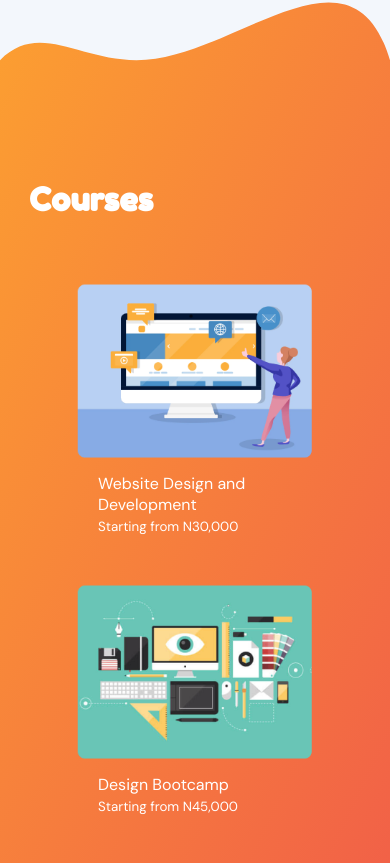
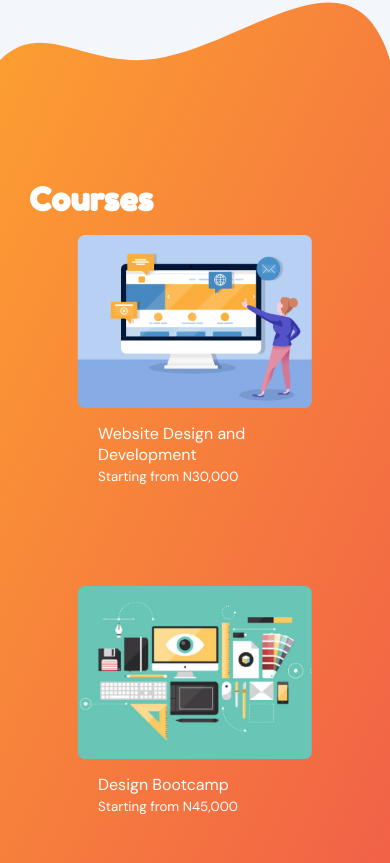
Before and after one commit to payn33/SoftKids, a Vue app: page / in a window 390 px wide. Shown: the part 3261-4124 px from the top of the page. Built offline with nearby package versions, Linux system fonts and the light colour scheme.

Commit message:
clip-path cross browser compat

```diff
--- a/src/components/Landing.vue
+++ b/src/components/Landing.vue
@@ -1646,6 +1646,7 @@ footer .social span div svg {
     flex-direction: column;
     padding: 90px 0 0 0;
     width: 75%;
+    height: 1000px;
     position: absolute;
     top: 55%;
     left: 50%;
```
